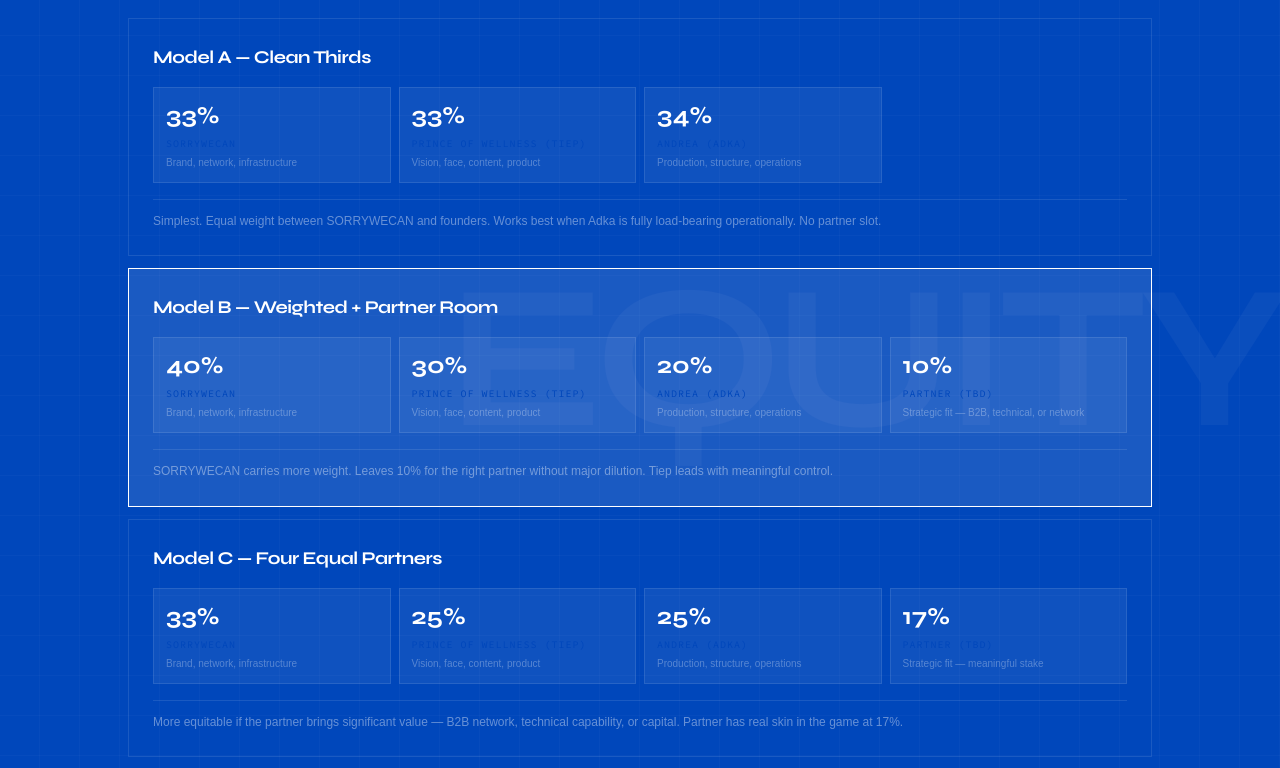
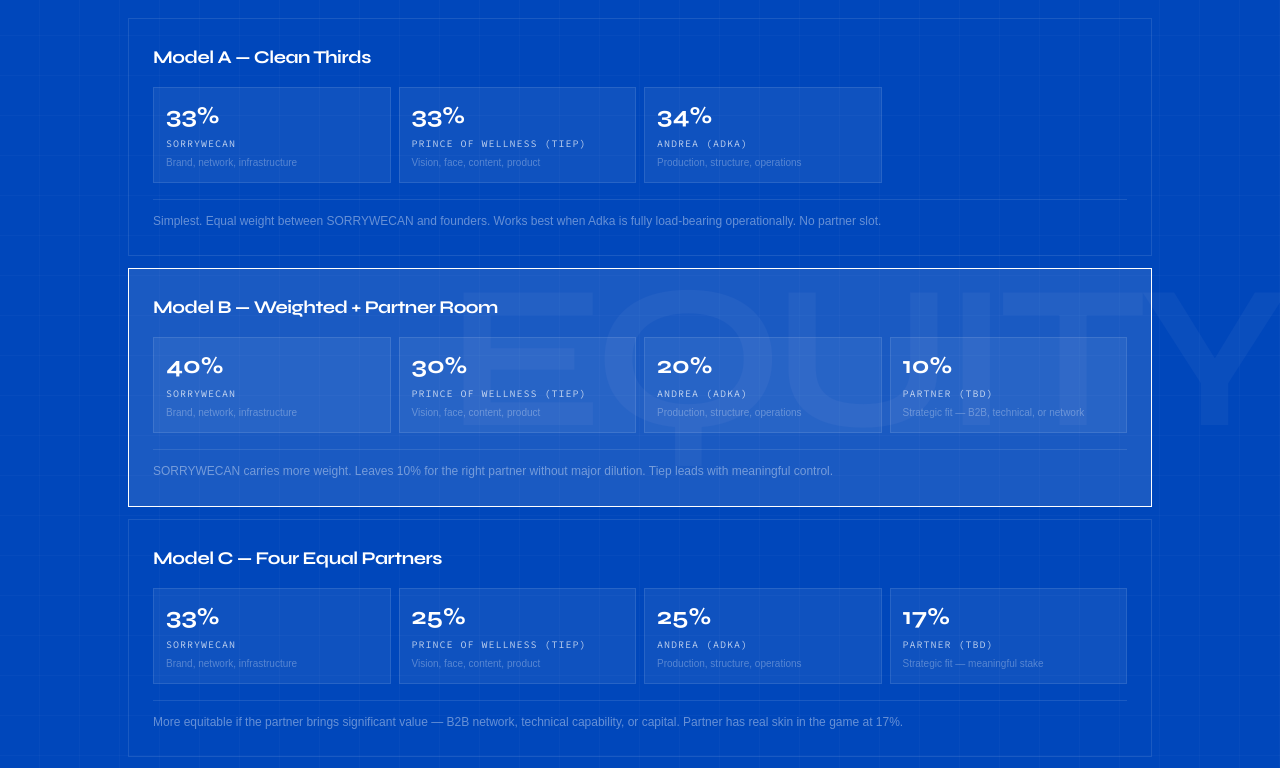
Before and after one commit to princeofwellness/researchlab, a Next.js app: page /lab/economics in a window 1280 px wide. Shown: the part 4140-4908 px from the top of the page. Built offline with nearby package versions, Linux system fonts and the light colour scheme; a web font is replaced by a local one.

Commit message:
fix blue-on-blue text in ownership section — use white/70

```diff
--- a/src/app/lab/economics/page.tsx
+++ b/src/app/lab/economics/page.tsx
@@ -302,7 +302,7 @@
                                         {m.split.map(s => (
                                             <div key={s.who} className="p-3 bg-white/[0.06] border border-white/10">
                                                 <p className="font-syne font-bold text-2xl text-white mb-1">{s.pct}</p>
-                                                <p className="text-[10px] font-code-brand uppercase tracking-widest text-[#0047BB] mb-1">{s.who}</p>
+                                                <p className="text-[10px] font-code-brand uppercase tracking-widest text-white/70 mb-1">{s.who}</p>
                                                 <p className="text-[10px] text-white/30">{s.role}</p>
                                             </div>
                                         ))}
```
